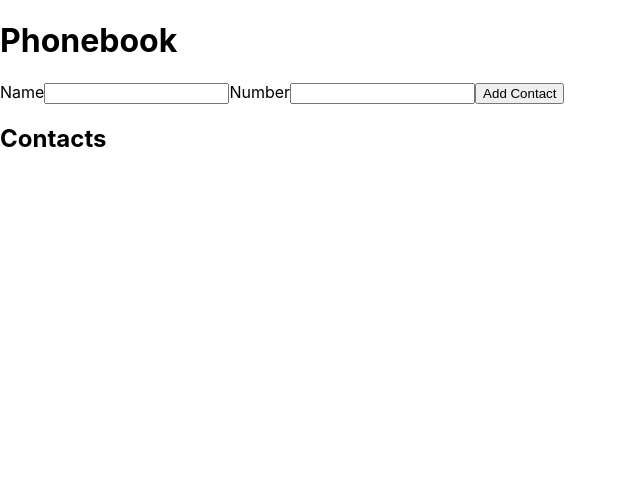
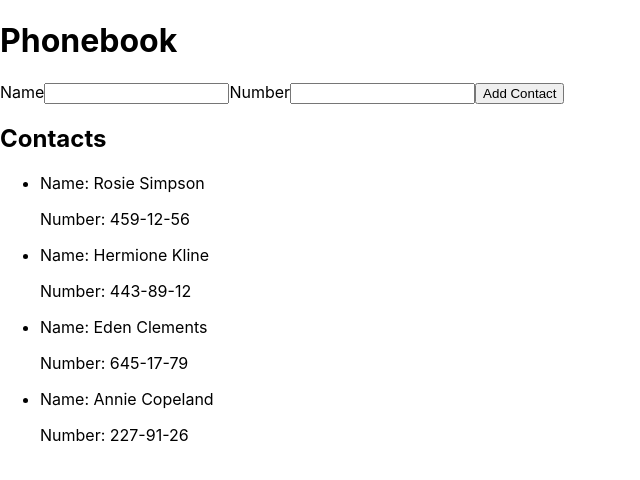
Before and after one commit to Muffcata/goit-react-hw-02-phonebook, a React (Create React App) app: page / in a window 1280 px wide. Shown: the top 480 px of the page, without its empty margins (0-640 px from the left). Built offline with nearby package versions, Linux system fonts and the light colour scheme.

Commit message:
add contacts render, adding contact with filter

```diff
--- a/src/components/App.jsx
+++ b/src/components/App.jsx
@@ -1,6 +1,8 @@
 import React, { Component } from 'react';
 // import { nanoid } from 'nanoid';
 import ContactForm from './ContactForm/ContactForm';
+// import Contacts from './Contacts/Contacts';
+import ContactList from './Contacts/Contacts';
 
 export class App extends Component {
   state = {
@@ -13,23 +15,32 @@ export class App extends Component {
     filter: '',
   };
 
-  addContact = (name, number) => {
-    // let contactId = nanoid();
+  addContactToContacts = contact => {
+    this.setState({
+      contacts: [...this.state.contacts, contact],
+    });
   };
 
   handleFilter = e => {
     this.setState({ filter: e.currentTarget.value });
   };
 
+  filterContacts = () => {
+    const { contacts, filter } = this.state;
+    return contacts.filter(contact =>
+      contact.name.toLowerCase().includes(filter.toLowerCase())
+    );
+  };
   render() {
+    const filterContacts = this.filterContacts();
     return (
       <div>
         <h1>Phonebook</h1>
-        <ContactForm />
+        <ContactForm onSubmit={this.addContactToContacts} />
 
         <h2>Contacts</h2>
-        {/* <Filter change={this.handleFilter} value={filter} /> */}
-        {/* <ContactList /> */}
+        {/* <Filter /> */}
+        <ContactList contacts={filterContacts} />
       </div>
     );
   }
--- a/src/components/ContactForm/ContactForm.jsx
+++ b/src/components/ContactForm/ContactForm.jsx
@@ -1,30 +1,43 @@
 import React, { Component } from 'react';
+import { nanoid } from 'nanoid';
 
+const INITIAL_STATE = {
+  name: '',
+  number: '',
+};
 export class ContactForm extends Component {
   state = {
-    name: '',
-    number: '',
+    ...INITIAL_STATE,
   };
 
   handleSubmit = e => {
-    const form = e.target;
     e.preventDefault();
-    this.props.onSubmit(this.state);
-    form.reset();
+    // const { name, number } = this.state;
+
+    this.props.onSubmit({ ...this.state });
+    this.reset();
   };
+
   handleChange = e => {
     const { name, value } = e.target;
     this.setState({ [name]: value });
   };
 
+  reset = () => {
+    this.setState({ ...INITIAL_STATE });
+  };
+
   render() {
+    const { name, number } = this.state;
+    const nameInputId = nanoid();
+    const numberInputId = nanoid();
     return (
       <form onSubmit={this.handleSubmit}>
-        <label htmlFor="name">
+        <label htmlFor={nameInputId}>
           Name
           <input
-            id="name"
-            value={this.state.name}
+            id={nameInputId}
+            value={name}
             onChange={this.handleChange}
             type="text"
             name="name"
@@ -33,11 +46,11 @@ export class ContactForm extends Component {
             required
           />
         </label>
-        <label htmlFor="number">
+        <label htmlFor={numberInputId}>
           Number
           <input
-            id="number"
-            value={this.state.number}
+            id={numberInputId}
+            value={number}
             onChange={this.handleChange}
             type="tel"
             name="number"
--- /dev/null
+++ b/src/components/Contacts/Contacts.jsx
@@ -0,0 +1,21 @@
+import { Component } from 'react';
+
+export class Contacts extends Component {
+  render() {
+    const { contacts } = this.props;
+    return (
+      <ul>
+        {contacts.map(({ id, name, number }) => (
+          <li key={id}>
+            <div>
+              <p>Name: {name}</p>
+              <p>Number: {number}</p>
+            </div>
+          </li>
+        ))}
+      </ul>
+    );
+  }
+}
+
+export default Contacts;
```
Also changed, not shown: src/components/ContactList/ContactList.jsx (added, +12 -0 lines).
